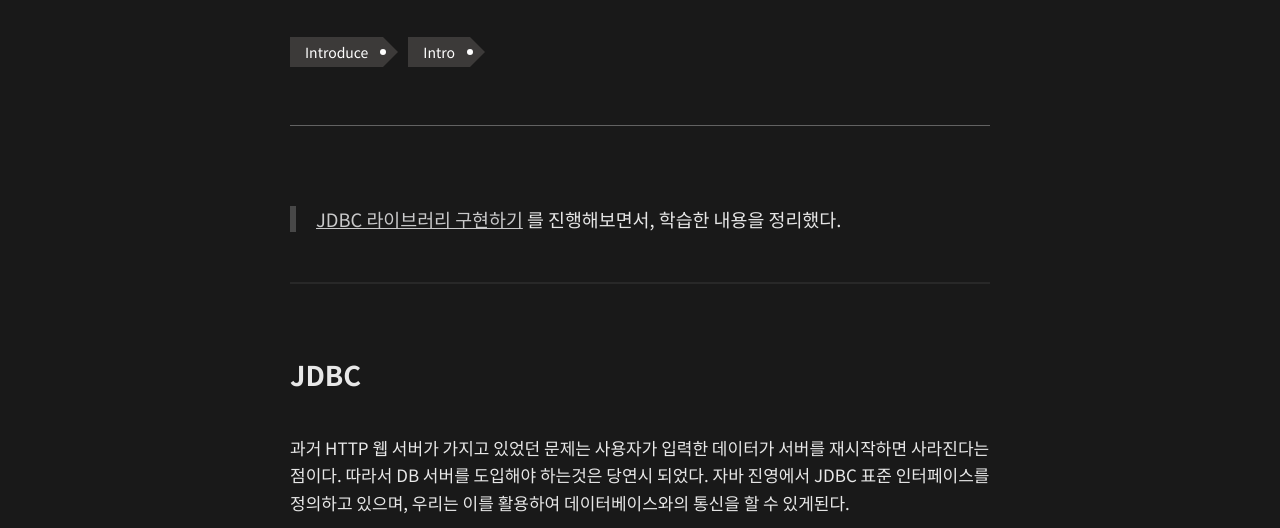
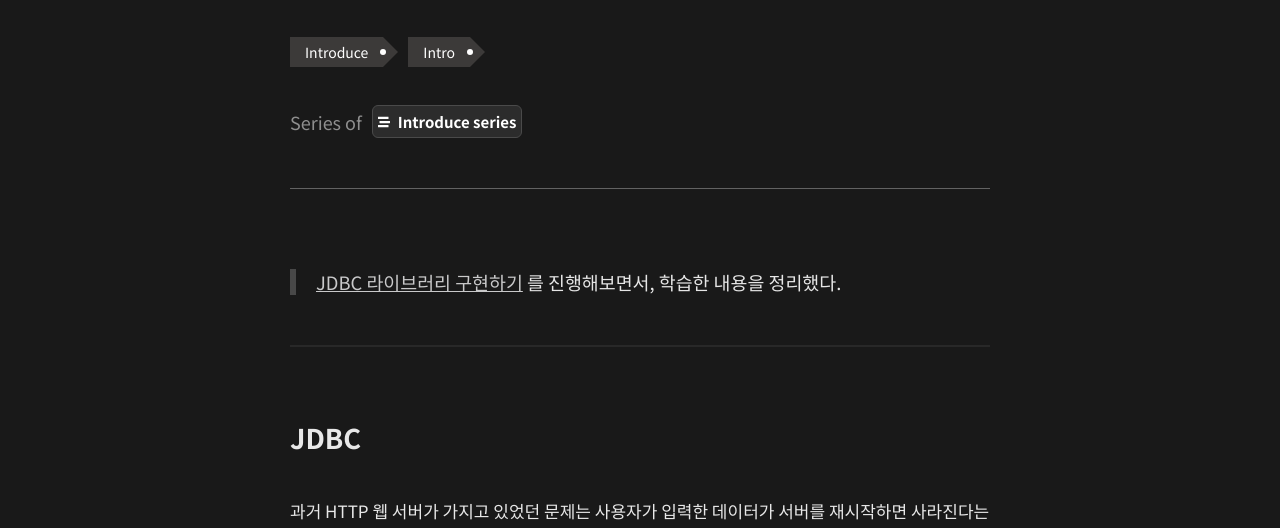
Before and after one commit to msung99/Gatsby-Starter-Haon, a Gatsby site: page /about/introduce/ in a window 1280 px wide. Shown: the part 262-790 px from the top of the page. Built offline with nearby package versions, Linux system fonts and the light colour scheme; Gatsby itself is replaced by a stand-in of ours; some packages are replaced by stand-ins of ours.

Commit message:
feat: PostHeader 에 시리즈 추가

```diff
--- a/src/components/post/post-header/index.jsx
+++ b/src/components/post/post-header/index.jsx
@@ -5,20 +5,9 @@ import { FaFacebook } from "react-icons/fa";
 import { FaTwitterSquare } from "react-icons/fa";
 import { Link } from "gatsby";
 import kebabCase from "lodash.kebabcase";
+import { FaStream } from "react-icons/fa";
 
-const fadeInOut = keyframes`
-  0% {
-    opacity: 0;
-  }
-  50% {
-    opacity: 1;
-  }
-  100% {
-    opacity: 0;
-  }
-`;
-
-const PostHeader = ({ title, date, author, tags }) => {
+const PostHeader = ({ title, date, author, tags, series }) => {
   const urlRef = useRef(null);
   const [copyStatus, setCopyStatus] = useState(null);
 
@@ -96,9 +85,29 @@ const PostHeader = ({ title, date, author, tags }) => {
         readOnly
         ref={urlRef}
       />
+      <SeriesContainer>
+        <SeriesLabel>Series of</SeriesLabel>
+        <Series to={`/series/${kebabCase(series)}/`}>
+          <SeriesIcon size={12} />
+          {series}
+        </Series>
+      </SeriesContainer>
     </HeaderWrapper>
   );
 };
+
+
+const fadeInOut = keyframes`
+  0% {
+    opacity: 0;
+  }
+  50% {
+    opacity: 1;
+  }
+  100% {
+    opacity: 0;
+  }
+`;
 
 const HeaderWrapper = styled.div`
   color: #fff;
@@ -208,4 +217,37 @@ const Tag = styled.span`
   }
 `;
 
+const SeriesContainer = styled.div`
+  display: flex;
+  align-items: center;
+  margin-top: 30px;
+`;
+
+const SeriesLabel = styled.span`
+  font-size: 18px;
+  margin-right: 10px;
+  color: #8e8e8e;
+`;
+
+const Series = styled(Link)`
+  font-size: 15px;
+  font-weight: bold;
+  padding: 5px;
+  background-color: #2c2c2c;
+  border-radius: 6px;
+  border: 1px solid #4a4a4a;
+  display: inline-block;
+  color: #fff;
+  text-decoration: none;
+  transition: background-color 0.3s ease-in-out;
+
+  &:hover {
+    background-color: #555;
+  }
+`;
+
+const SeriesIcon = styled(FaStream)`
+  margin-right: 8px;
+`;
+
 export default PostHeader;
--- a/src/templates/Post.jsx
+++ b/src/templates/Post.jsx
@@ -12,6 +12,7 @@ export default ({ data, location }) => {
   const author = data.site.siteMetadata.author;
   const toc = post.tableOfContents;
   const tags = post.frontmatter.tags
+  const series = post.frontmatter.series
 
   return (
     <PageLayout>
@@ -21,6 +22,7 @@ export default ({ data, location }) => {
           date={date}
           author={author}
           tags={tags}
+          series={series}
         />
         <PostContent html={post.html} toc={toc}/>
         <Post.Footer previous={previous} next={next}/>
```
